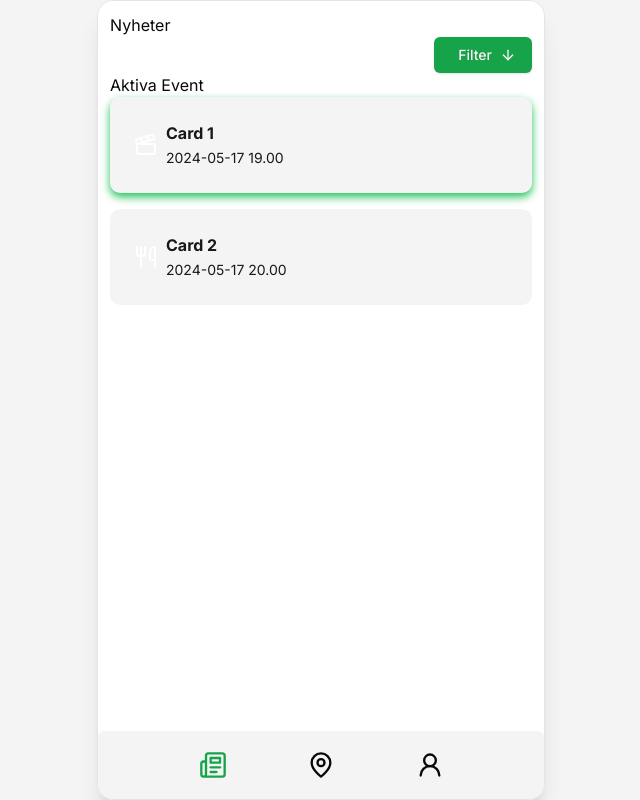
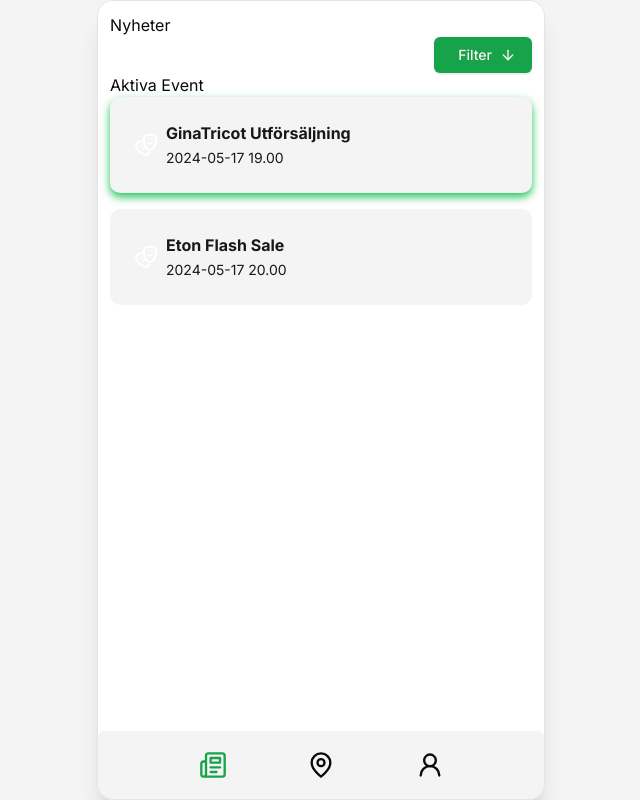
Before and after one commit to JoarM/heet, a Next.js app: page /news in a window 1280 px wide. Shown: the whole page, without its empty margins (319-959 px from the left). Built offline with nearby package versions, Linux system fonts and the light colour scheme.

Commit message:
changed dummy text in news page

```diff
--- a/app/news/page.tsx
+++ b/app/news/page.tsx
@@ -79,19 +79,19 @@
                 <h1>Aktiva Event</h1>
                 <div className="space-y-4">
                     <NewsCard
-                    title="Card 1"
+                    title="GinaTricot Utförsäljning"
                     date="2024-05-17 19.00"
-                    description="Lorem ipsum dolor sit amet, consectetur adipiscing elit."
-                    adress="123 Street, City, Country"
+                    description="Vi ska flytta lager och har då utförsäljning. Kom hit för fantastiska priser"
+                    adress="Gina Tricot, Pallas Galleria, Lilla Brogatan 16, 503 30 Borås"
                     highlighted
-                    category="movie"
+                    category="drama"
                     />
                     <NewsCard
-                    title="Card 2"
+                    title="Eton Flash Sale"
                     date="2024-05-17 20.00"
-                    description="Lorem ipsum dolor sit amet, consectetur adipiscing elit."
-                    adress="123 Street, City, Country"
-                    category="food"
+                    description="Vi har en flash sale idag med rabbater upp till 70%."
+                    adress="Eton Outlet Gånghester, Djupedalsvägen 3, 507 71 Gånghester"
+                    category="drama"
                     />
                 </div>
 
```
